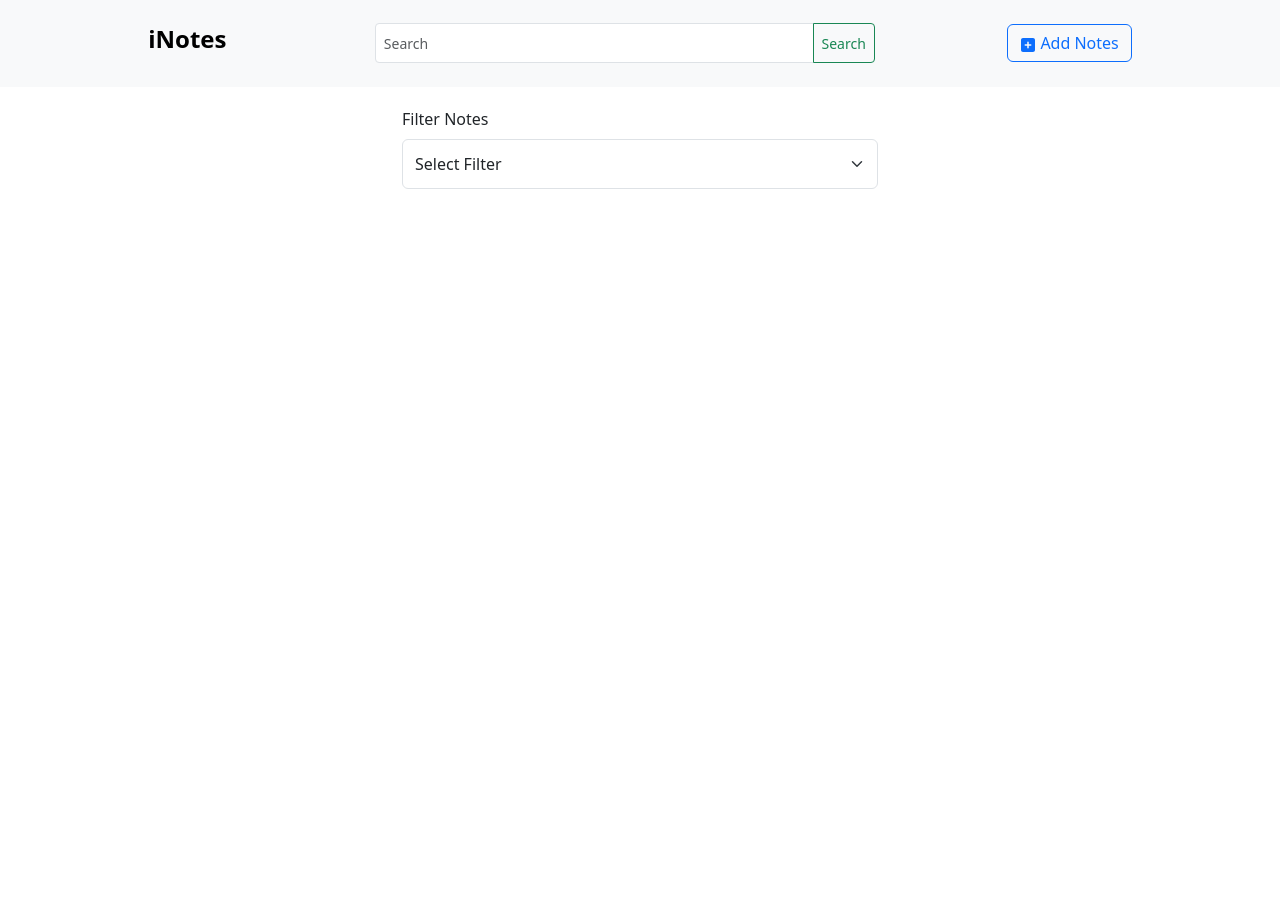
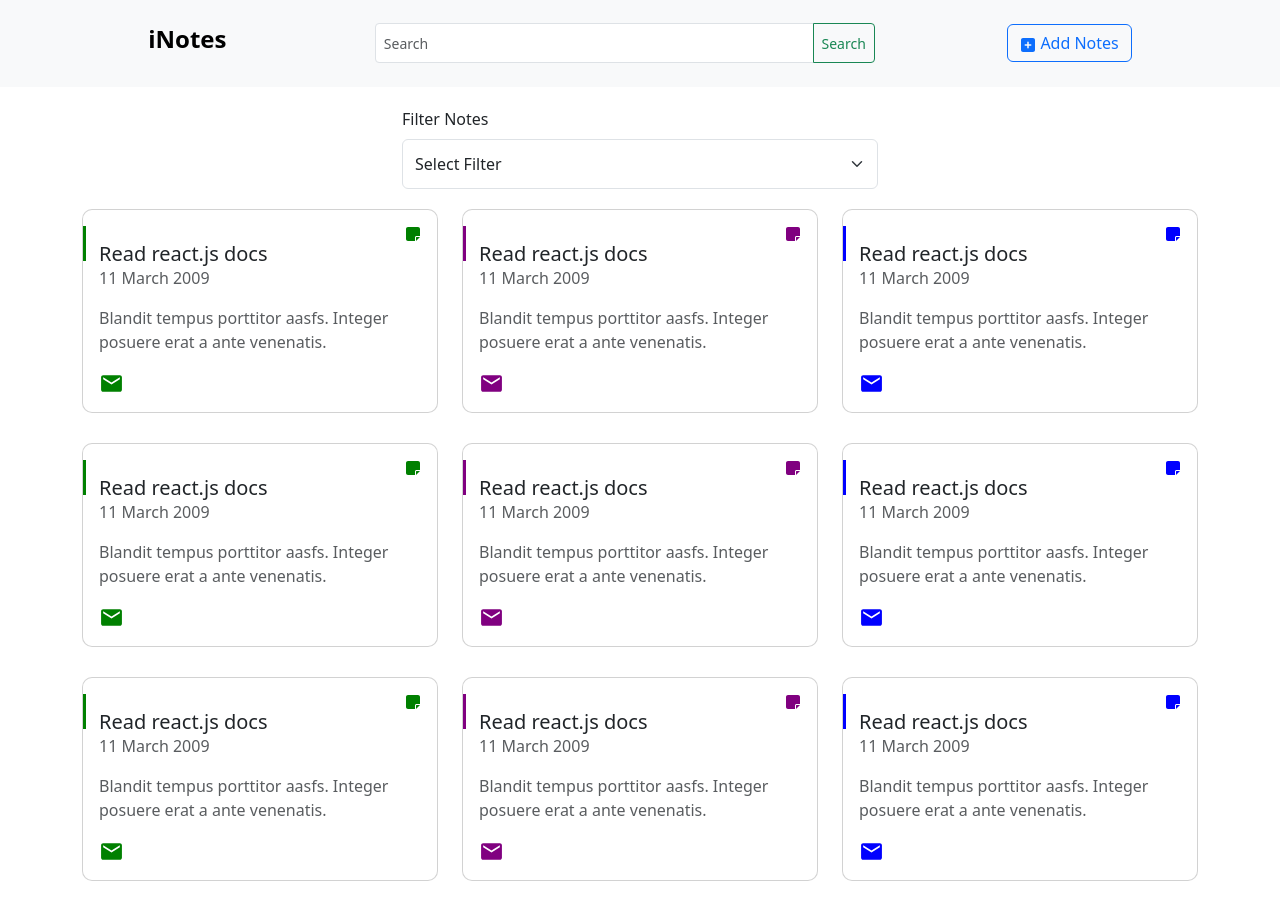
Before and after one commit to MVazeZAQ/MVTeam, a React (Vite) app in the folder frontend/: page / in a window 1280 px wide. Before the commit the page ends 800 px from the top, so only its background shows below. Built offline with nearby package versions, Linux system fonts and the light colour scheme.

Commit message:
display: in App.jsx

```diff
--- a/frontend/src/App.jsx
+++ b/frontend/src/App.jsx
@@ -1,12 +1,14 @@
 import React from "react";
 import NavBar from "./components/Navbar";
 import Filter from "./components/Filter ";
+import NoteCardContainer from "./components/NoteCardContainer";
 
 const App = () => {
   return (
     <>
       <NavBar />
       <Filter />
+      <NoteCardContainer />
     </>
   );
 };
```
